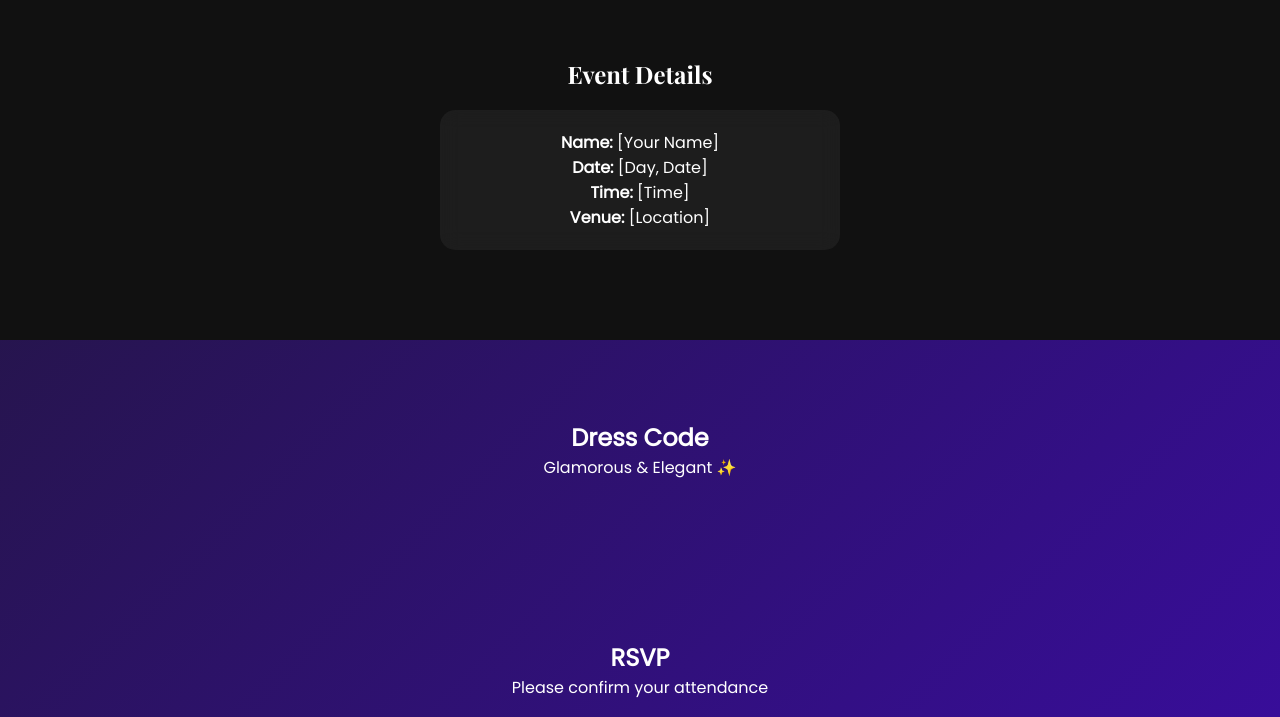
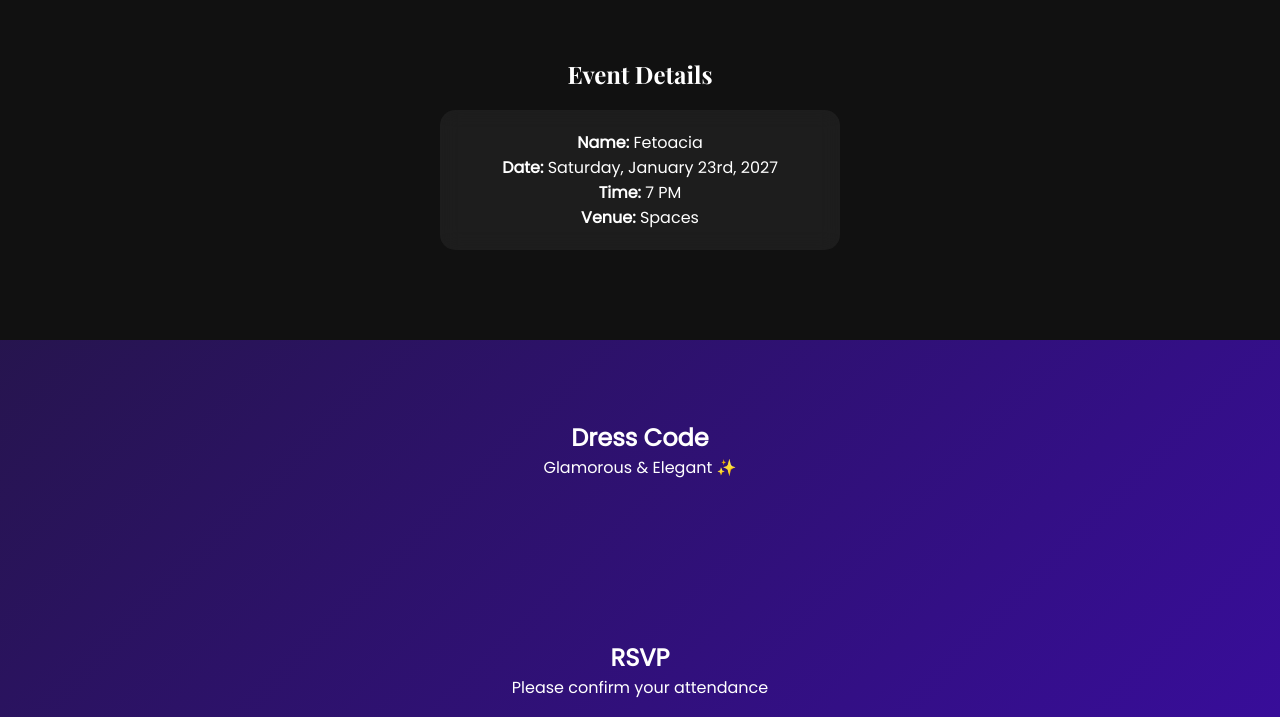
Before and after one commit to fetoaciatania/ECgithub, a plain HTML site: page index.html in a window 1280 px wide. Shown: the part 822-1539 px from the top of the page. Drawn offline with nearby package versions, Linux system fonts and the light colour scheme.

Commit message:
Update index.html

```diff
--- a/index.html
+++ b/index.html
@@ -25,7 +25,7 @@
       justify-content: center;
       align-items: center;
       text-align: center;
-      background: url('https://images.unsplash.com/photo-1519671482749-fd09be7ccebf') center/cover no-repeat;
+      background: url('feto.jpg') center/cover no-repeat;
       position: relative;
     }
 
@@ -116,10 +116,10 @@
 <section id="details" class="details">
   <h2>Event Details</h2>
   <div class="card">
-    <p><strong>Name:</strong> [Your Name]</p>
-    <p><strong>Date:</strong> [Day, Date]</p>
-    <p><strong>Time:</strong> [Time]</p>
-    <p><strong>Venue:</strong> [Location]</p>
+    <p><strong>Name:</strong> Fetoacia</p>
+    <p><strong>Date:</strong> Saturday, January 23rd, 2027</p>
+    <p><strong>Time:</strong> 7 PM</p>
+    <p><strong>Venue:</strong> Spaces</p>
   </div>
 </section>
 
```
